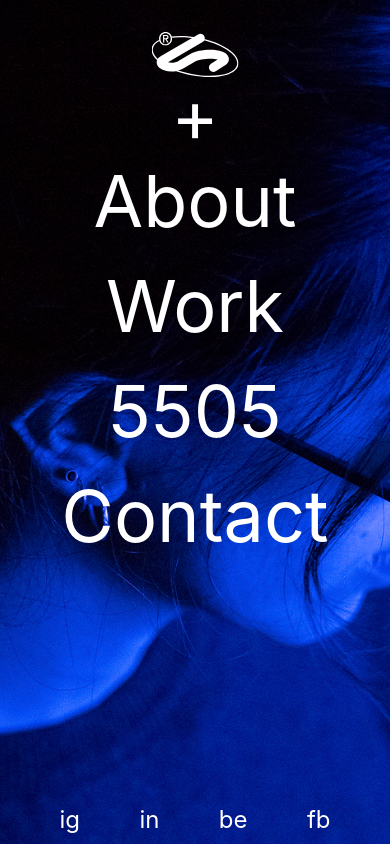
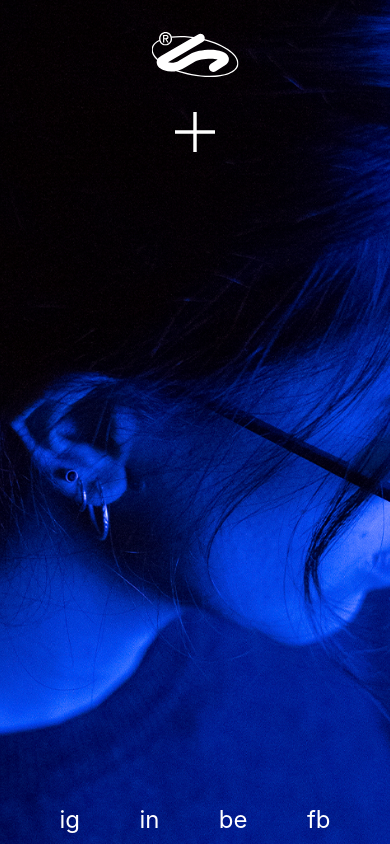
Before and after one commit to gitradonz/hectorlopez-portfolio, a React (Create React App) app: page / in a window 390 px wide. Built offline with nearby package versions, Linux system fonts and the light colour scheme.

Commit message:
First absolute menu animation approach

```diff
--- a/src/sections/AbsoluteMenu.js
+++ b/src/sections/AbsoluteMenu.js
@@ -1,34 +1,51 @@
+import { useState } from 'react';
 import { Link } from 'react-router-dom';
 import logo from '../Images/logo.svg';
+import mas from '../Images/mas.svg';
 
 export default function AbsoluteMenu() {
+  const [isOpen, setIsOpen] = useState(false);
+
   return (
     <div>
-      <div className="flex flex-col justify-evenly pt-20 lg:pt-7 fixed top-0 items-center w-screen z-50 lg:flex-row">
-        <div className="text-7xl lg:text-2xl text-center h-[85px]  lg:h-0 text-white z-50 hover:text-yellow transition-all duration-300 noSelectable">
-          +
-        </div>
+      <div className="flex flex-col justify-evenly pt-20 lg:pt-7 fixed top-0 items-center w-screen z-50 lg:flex-row gap-5">
+        <button
+          className={`${
+            isOpen && 'rotate-45'
+          } lg:invisible lg:h-0 text-white transition-all duration-500 noSelectable mt-8`}
+          onClick={() => setIsOpen((p) => !p)}
+        >
+          <img src={mas} alt="mas" className="w-10 h-10" />
+        </button>
         <Link
           to="/about"
-          className="text-7xl lg:text-2xl text-center h-[105px] lg:h-10 text-white z-50 hover:text-yellow transition-all duration-300 noSelectable"
+          className={`${
+            !isOpen && 'invisible'
+          } text-7xl lg:text-2xl text-center h-[105px] lg:h-10 text-white z-50 hover:text-yellow transition-all duration-[400ms] noSelectable`}
         >
           About
         </Link>
         <Link
           to="/work"
-          className="text-7xl lg:text-2xl text-center h-[105px] lg:h-10 text-white z-50 hover:text-yellow transition-all duration-300 noSelectable"
+          className={`${
+            !isOpen && 'invisible'
+          } text-7xl lg:text-2xl text-center h-[105px] lg:h-10 text-white z-50 hover:text-yellow transition-all duration-[300ms] noSelectable`}
         >
           Work
         </Link>
         <Link
           to="/5505"
-          className="text-7xl lg:text-2xl text-center h-[105px] lg:h-10 text-white z-50 hover:text-yellow transition-all duration-300 noSelectable"
+          className={`${
+            !isOpen && 'invisible'
+          } text-7xl lg:text-2xl text-center h-[105px] lg:h-10 text-white z-50 hover:text-yellow transition-all duration-[200ms] noSelectable`}
         >
           5505
         </Link>
         <Link
           to="/contact"
-          className="text-7xl lg:text-2xl text-center h-[105px] lg:h-10 text-white z-50 hover:text-yellow transition-all duration-300 noSelectable"
+          className={`${
+            isOpen ? 'visible' : 'invisible'
+          } text-7xl lg:text-2xl text-center h-[105px] lg:h-10 text-white z-50 hover:text-yellow transition-all duration-[100ms] noSelectable`}
         >
           Contact
         </Link>
```
Also changed, not shown: src/Images/mas.svg (added).
